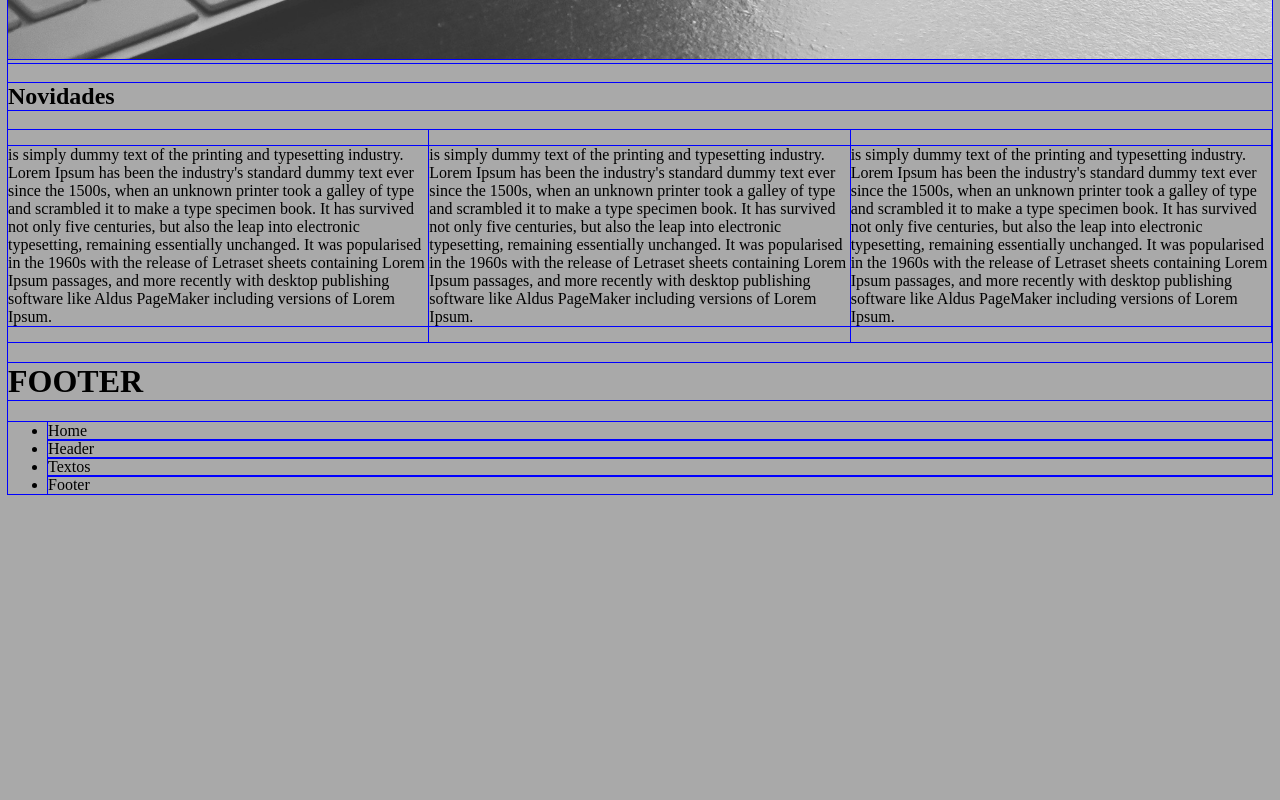
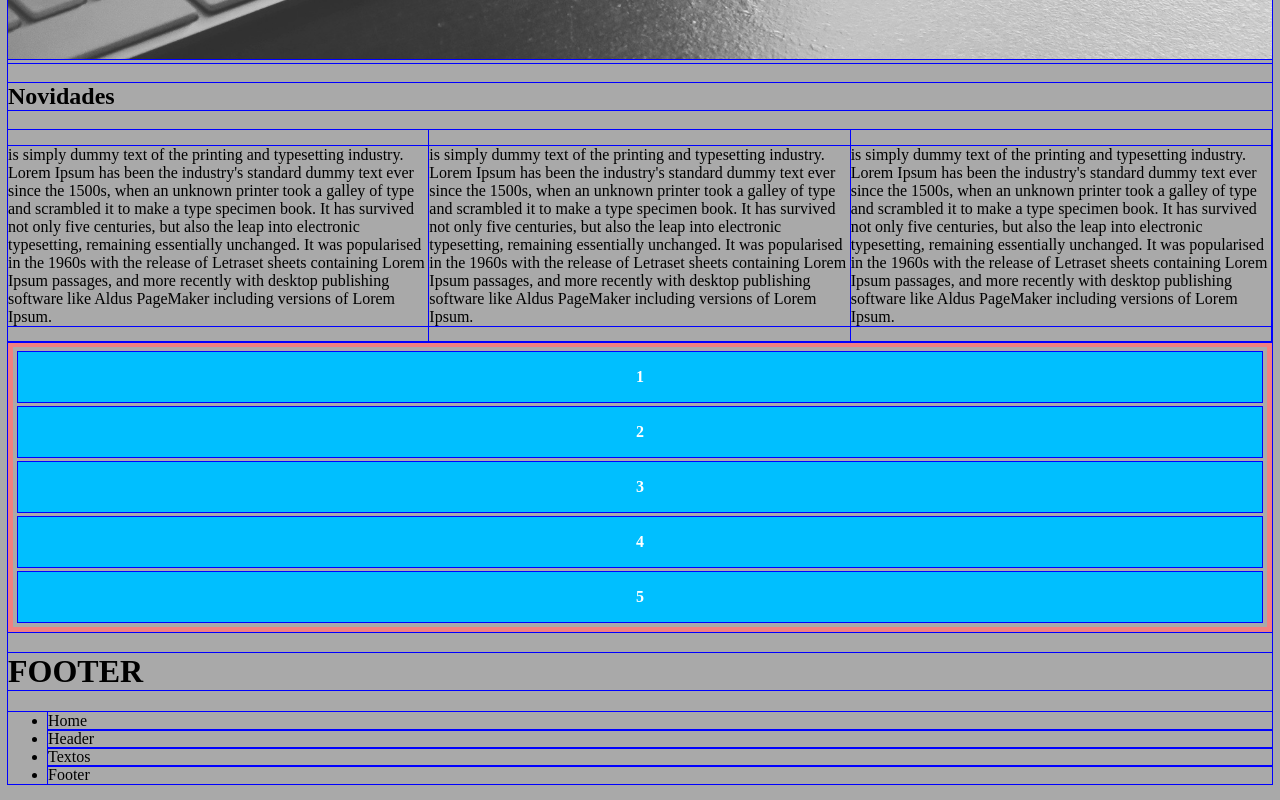
Before and after one commit to samuelsilvadev/layouts-css-tests, a website: page com-flexbox/home-flexbox.html in a window 1280 px wide. Shown: the part 969-1769 px from the top of the page. Before the commit the page ends 1479 px from the top, so only its background shows below. Drawn offline with Linux system fonts and the light colour scheme.

Commit message:
adicionando novos elementos para testar propriedades do flexbox

```diff
--- a/com-flexbox/app.css
+++ b/com-flexbox/app.css
@@ -20,3 +20,16 @@
 .box-child{
     width: calc(100% / 3);
 }
+
+.parent{
+	border:5px solid lightcoral;
+}
+
+.children{
+	margin:5px;
+	background-color: DeepSkyBlue;
+	color: white;
+	text-align: center;
+	font-weight: 600;
+	line-height: 50px;
+}
--- a/com-flexbox/home-flexbox.html
+++ b/com-flexbox/home-flexbox.html
@@ -35,6 +35,15 @@
                         <div style="clear: both;"></div>
                     </div>
                 </section>
+                <section>
+                    <div class="parent">
+                        <div class="children">1</div>
+                        <div class="children">2</div>
+                        <div class="children">3</div>
+                        <div class="children">4</div>
+                        <div class="children">5</div>
+                    </div>
+                </section>
             </main>
             <footer>
                 <h1>FOOTER</h1>
```
